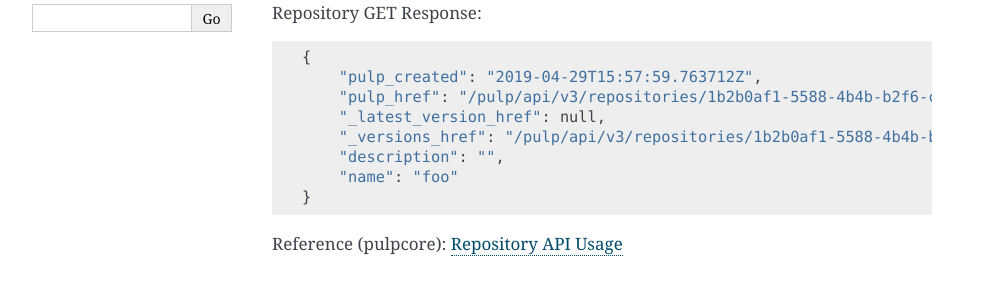
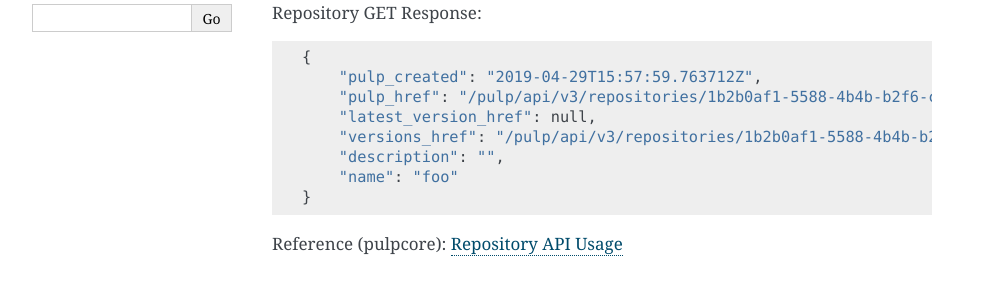
Before and after one commit to pulp/pulp_ansible, a Sphinx documentation site: the page built from docs/workflows/sync.rst, in a window 1280 px wide. Shown: the part 349-642 px from the top of the page, without its empty margins (148-1141 px from the left). Built offline with Sphinx 7.4.7, drawn with Linux system fonts in a browser that asks for light colours.

```diff
--- a/docs/workflows/sync-collection.rst
+++ b/docs/workflows/sync-collection.rst
@@ -15,8 +15,8 @@ Repository GET Response::
     {
         "pulp_created": "2019-04-29T15:57:59.763712Z",
         "pulp_href": "/pulp/api/v3/repositories/1b2b0af1-5588-4b4b-b2f6-cdd3a3e1cd36/",
-        "_latest_version_href": null,
-        "_versions_href": "/pulp/api/v3/repositories/1b2b0af1-5588-4b4b-b2f6-cdd3a3e1cd36/versions/",
+        "latest_version_href": null,
+        "versions_href": "/pulp/api/v3/repositories/1b2b0af1-5588-4b4b-b2f6-cdd3a3e1cd36/versions/",
         "description": null,
         "name": "foo"
     }
--- a/docs/workflows/sync.rst
+++ b/docs/workflows/sync.rst
@@ -15,8 +15,8 @@ Repository GET Response::
     {
         "pulp_created": "2019-04-29T15:57:59.763712Z",
         "pulp_href": "/pulp/api/v3/repositories/1b2b0af1-5588-4b4b-b2f6-cdd3a3e1cd36/",
-        "_latest_version_href": null,
-        "_versions_href": "/pulp/api/v3/repositories/1b2b0af1-5588-4b4b-b2f6-cdd3a3e1cd36/versions/",
+        "latest_version_href": null,
+        "versions_href": "/pulp/api/v3/repositories/1b2b0af1-5588-4b4b-b2f6-cdd3a3e1cd36/versions/",
         "description": "",
         "name": "foo"
     }
```
Also changed, not shown: 6 other files.
